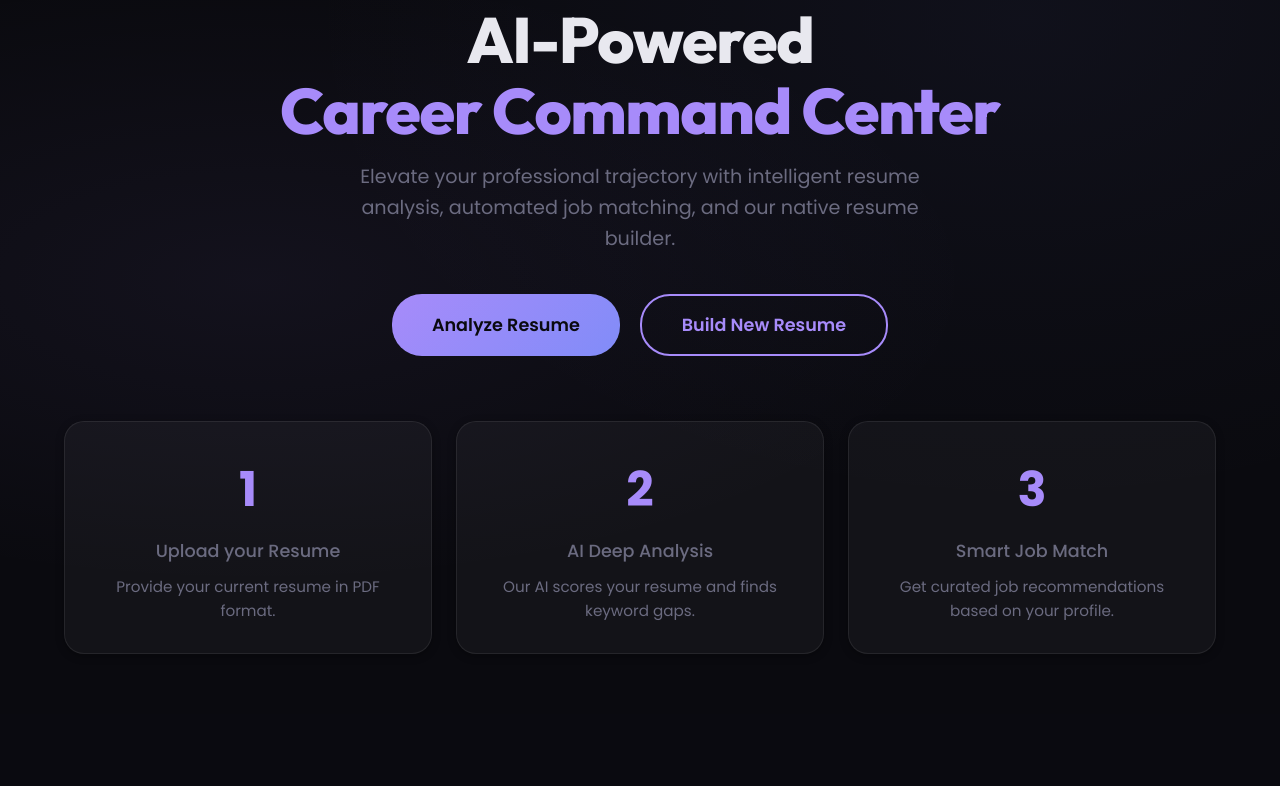
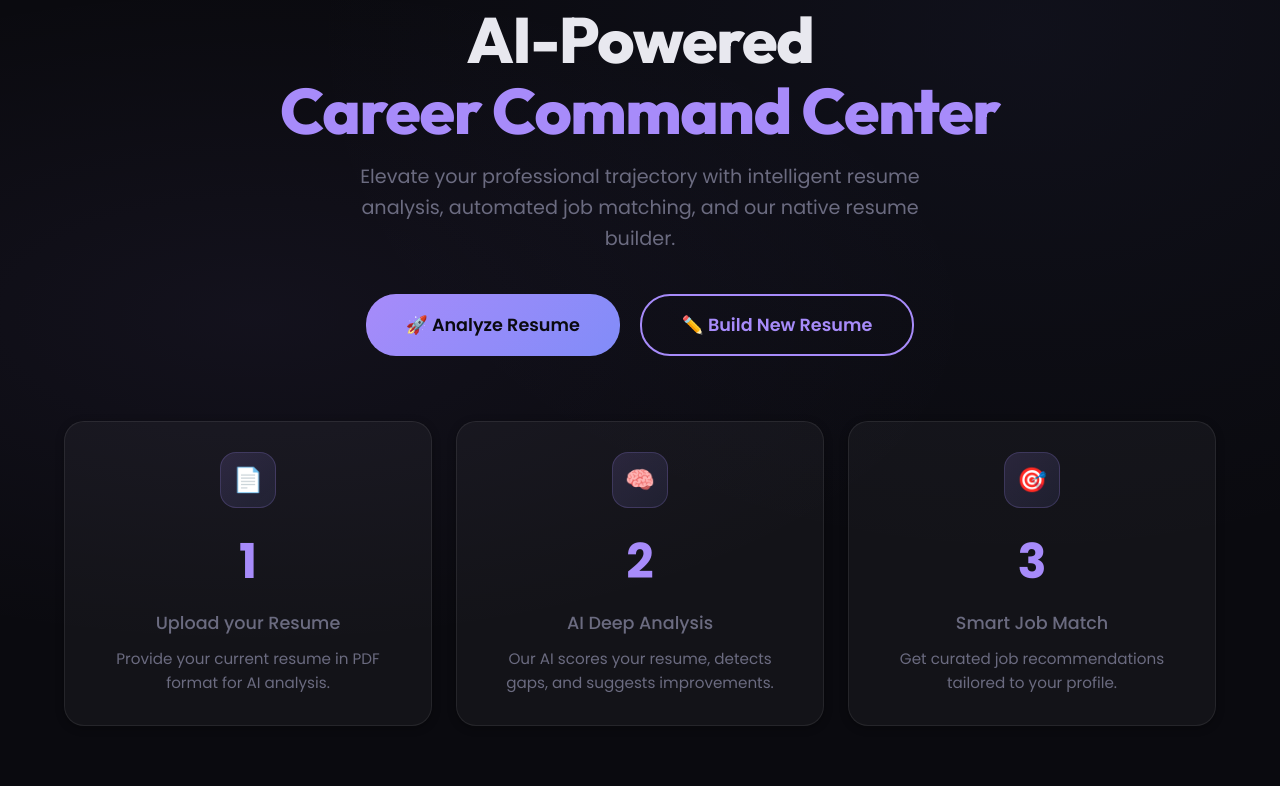
Before and after one commit to sury24-alt/Resume-Analyzer, a Flask app: page / in a window 1280 px wide. Shown: the part 154-940 px from the top of the page. Before the commit the page ends 808 px from the top, so only its background shows below. Run offline with Flask 3, Linux system fonts and the light colour scheme.

Commit message:
fix: drag-drop upload, toast notifications, dashboard icons, color picker & upgrade README

```diff
--- /dev/null
+++ b/requirements.txt
@@ -0,0 +1,4 @@
+flask
+groq
+PyPDF2
+python-dotenv
--- a/templates/index.html
+++ b/templates/index.html
@@ -133,6 +133,49 @@
 
         .hidden { display: none !important; }
 
+        /* Toast Notification */
+        .toast {
+            position: fixed; top: 80px; right: 24px; z-index: 9999;
+            padding: 16px 24px; border-radius: var(--radius-sm);
+            font-weight: 500; font-size: 0.95rem;
+            backdrop-filter: blur(20px); border: 1px solid var(--border);
+            animation: slideIn 0.4s ease-out;
+            box-shadow: var(--shadow-lg);
+            max-width: 400px;
+        }
+        .toast.success { background: rgba(52,211,153,0.15); border-color: rgba(52,211,153,0.3); color: var(--success); }
+        .toast.error { background: rgba(248,113,113,0.15); border-color: rgba(248,113,113,0.3); color: var(--danger); }
+        .toast.info { background: rgba(167,139,250,0.15); border-color: rgba(167,139,250,0.3); color: var(--primary); }
+        @keyframes slideIn { from { opacity: 0; transform: translateX(30px); } to { opacity: 1; transform: translateX(0); } }
+
+        /* Upload zone drag-over state */
+        .upload-zone.drag-over {
+            border-color: var(--success) !important;
+            background: rgba(52,211,153,0.1) !important;
+            transform: scale(1.03);
+            box-shadow: 0 0 40px rgba(52,211,153,0.2);
+        }
+
+        /* Step card icons */
+        .step-icon {
+            width: 56px; height: 56px; border-radius: 16px;
+            display: flex; align-items: center; justify-content: center;
+            margin: 0 auto 16px; font-size: 1.5rem;
+            background: linear-gradient(135deg, rgba(167,139,250,0.15), rgba(129,140,248,0.1));
+            border: 1px solid rgba(167,139,250,0.2);
+        }
+
+        /* Animated gradient border for hero buttons */
+        .btn-outline-glow {
+            position: relative; overflow: hidden;
+        }
+        .btn-outline-glow::before {
+            content: ''; position: absolute; inset: 0;
+            background: linear-gradient(135deg, var(--primary), var(--accent), var(--success));
+            opacity: 0; transition: opacity 0.3s;
+        }
+        .btn-outline-glow:hover::before { opacity: 0.1; }
+
         /* HERO SECTION */
         .hero { min-height: 50vh; display: flex; flex-direction: column; align-items: center; justify-content: center; text-align: center; }
         .hero h1 { font-size: 4rem; margin-bottom: 16px; font-weight: 800; line-height: 1.1; letter-spacing: -0.02em; }
@@ -153,6 +196,7 @@
             transition: all 0.35s cubic-bezier(.4,0,.2,1);
             margin-bottom: 25px;
             cursor: pointer;
+            position: relative;
         }
         .upload-zone:hover {
             border-color: var(--primary);
@@ -160,7 +204,8 @@
             transform: scale(1.02);
             box-shadow: var(--glow);
         }
-        .upload-zone svg { stroke: var(--primary); margin-bottom: 20px; }
+        .upload-zone svg { stroke: var(--primary); margin-bottom: 20px; transition: transform 0.3s; }
+        .upload-zone:hover svg { transform: translateY(-4px); }
 
         .form-group {
             margin-bottom: 20px;
@@ -273,26 +318,29 @@
                 <h1>AI-Powered <br><span class="text-primary">Career Command Center</span></h1>
                 <p class="text-muted" style="font-size: 1.2rem; margin-bottom: 40px; max-width: 600px;">Elevate your professional trajectory with intelligent resume analysis, automated job matching, and our native resume builder.</p>
                 <div style="display: flex; gap: 20px; flex-wrap: wrap; justify-content: center;">
-                    <button class="btn" onclick="showPage('upload')" style="padding: 16px 40px; font-size: 1.1rem; border-radius: 30px;">Analyze Resume</button>
-                    <button class="btn" onclick="showPage('builder')" style="padding: 16px 40px; font-size: 1.1rem; background: transparent; color: var(--primary); border: 2px solid var(--primary); border-radius: 30px;">Build New Resume</button>
+                    <button class="btn" onclick="showPage('upload')" style="padding: 16px 40px; font-size: 1.1rem; border-radius: 30px;">🚀 Analyze Resume</button>
+                    <button class="btn btn-outline-glow" onclick="showPage('builder')" style="padding: 16px 40px; font-size: 1.1rem; background: transparent; color: var(--primary); border: 2px solid var(--primary); border-radius: 30px;">✏️ Build New Resume</button>
                 </div>
             </div>
 
             <div class="metrics-grid">
                 <div class="card glass metric-card">
+                    <div class="step-icon">📄</div>
                     <div class="metric-value">1</div>
                     <div class="metric-label">Upload your Resume</div>
-                    <p class="text-muted" style="margin-top:10px; font-size:0.95rem;">Provide your current resume in PDF format.</p>
+                    <p class="text-muted" style="margin-top:10px; font-size:0.95rem;">Provide your current resume in PDF format for AI analysis.</p>
                 </div>
                 <div class="card glass metric-card">
+                    <div class="step-icon">🧠</div>
                     <div class="metric-value">2</div>
                     <div class="metric-label">AI Deep Analysis</div>
-                    <p class="text-muted" style="margin-top:10px; font-size:0.95rem;">Our AI scores your resume and finds keyword gaps.</p>
+                    <p class="text-muted" style="margin-top:10px; font-size:0.95rem;">Our AI scores your resume, detects gaps, and suggests improvements.</p>
                 </div>
                 <div class="card glass metric-card">
+                    <div class="step-icon">🎯</div>
                     <div class="metric-value">3</div>
                     <div class="metric-label">Smart Job Match</div>
-                    <p class="text-muted" style="margin-top:10px; font-size:0.95rem;">Get curated job recommendations based on your profile.</p>
+                    <p class="text-muted" style="margin-top:10px; font-size:0.95rem;">Get curated job recommendations tailored to your profile.</p>
                 </div>
             </div>
         </main>
@@ -304,9 +352,9 @@
                 <div class="typewriter" id="typewriter"></div>
 
                 <input type="file" id="pdf-upload" accept=".pdf" style="display: none;" onchange="uploadPDF()">
-                <div class="upload-zone" onclick="document.getElementById('pdf-upload').click()">
+                <div class="upload-zone" id="upload-drop-zone" onclick="document.getElementById('pdf-upload').click()">
                     <svg width="64" height="64" viewBox="0 0 24 24" fill="none" stroke-width="1.5" stroke-linecap="round" stroke-linejoin="round"><path d="M21 15v4a2 2 0 0 1-2 2H5a2 2 0 0 1-2-2v-4"></path><polyline points="17 8 12 3 7 8"></polyline><line x1="12" y1="3" x2="12" y2="15"></line></svg>
-                    <p style="font-size: 1.1rem; font-weight: 500; margin-bottom: 8px;">Click to Upload Resume</p>
+                    <p style="font-size: 1.1rem; font-weight: 500; margin-bottom: 8px;">Drag & Drop or Click to Upload</p>
                     <p class="text-muted" style="font-size: 0.95rem;">PDF file up to 5MB</p>
                     <div id="upload-status" style="margin-top: 15px; color: var(--success); font-weight: 600;"></div>
                 </div>
@@ -378,7 +426,7 @@
 
                     <div class="form-group">
                         <label class="form-label">Accent Color</label>
-                        <input type="color" id="resume-color" value="#2563eb" style="width: 100%; height: 45px; border: none; padding: 0; cursor: pointer;">
+                        <input type="color" id="resume-color" value="#a78bfa" style="width: 100%; height: 45px; border: none; padding: 0; cursor: pointer; border-radius: 8px;">
                     </div>
 
                     <div class="form-group">
@@ -533,6 +581,49 @@
         typingEffect();
 
 
+        // Toast notification system
+        function showToast(message, type = 'info', duration = 4000) {
+            const toast = document.createElement('div');
+            toast.className = `toast ${type}`;
+            toast.textContent = message;
+            document.body.appendChild(toast);
+            setTimeout(() => {
+                toast.style.opacity = '0';
+                toast.style.transform = 'translateX(30px)';
+                toast.style.transition = 'all 0.3s';
+                setTimeout(() => toast.remove(), 300);
+            }, duration);
+        }
+
+        // Drag & Drop Setup
+        const dropZone = document.getElementById('upload-drop-zone');
+        if (dropZone) {
+            ['dragenter', 'dragover'].forEach(evt => {
+                dropZone.addEventListener(evt, (e) => {
+                    e.preventDefault(); e.stopPropagation();
+                    dropZone.classList.add('drag-over');
+                });
+            });
+            ['dragleave', 'drop'].forEach(evt => {
+                dropZone.addEventListener(evt, (e) => {
+                    e.preventDefault(); e.stopPropagation();
+                    dropZone.classList.remove('drag-over');
+                });
+            });
+            dropZone.addEventListener('drop', (e) => {
+                const files = e.dataTransfer.files;
+                if (files.length > 0) {
+                    const file = files[0];
+                    if (file.name.endsWith('.pdf')) {
+                        document.getElementById('pdf-upload').files = files;
+                        uploadPDF();
+                    } else {
+                        showToast('Please upload a PDF file only.', 'error');
+                    }
+                }
+            });
+        }
+
         // Application Logic
         async function uploadPDF() {
             const fileInput = document.getElementById("pdf-upload");
@@ -544,7 +635,7 @@
 
             const file = fileInput.files[0];
             statusDiv.style.color = "var(--text-main)";
-            statusDiv.innerText = "Extracting text from PDF...";
+            statusDiv.innerText = "⏳ Extracting text from PDF...";
 
             const formData = new FormData();
             formData.append("file", file);
@@ -559,25 +650,28 @@
                 if (data.error) {
                     statusDiv.style.color = "var(--danger)";
                     statusDiv.innerText = data.error;
+                    showToast(data.error, 'error');
                 } else {
                     currentResumeText = data.text;
                     statusDiv.style.color = "var(--success)";
-                    statusDiv.innerText = `Successfully loaded: ${file.name} \n(${currentResumeText.length} characters)`;
+                    statusDiv.innerText = `✅ Loaded: ${file.name} (${currentResumeText.length} chars)`;
+                    showToast(`Resume "${file.name}" uploaded successfully!`, 'success');
                 }
             } catch (e) {
                 statusDiv.style.color = "var(--danger)";
                 statusDiv.innerText = "Error uploading file. Make sure the server is running.";
+                showToast('Error uploading file. Is the server running?', 'error');
             }
         }
 
         async function analyzeResume() {
             const jobRole = document.getElementById("job-role").value;
             if (!currentResumeText) {
-                alert("Please upload a resume first.");
+                showToast("Please upload a resume first.", "error");
                 return;
             }
             if (!jobRole.trim()) {
-                alert("Please enter a target job role.");
+                showToast("Please enter a target job role.", "error");
                 return;
             }
 
@@ -602,14 +696,15 @@
 
                 const data = await response.json();
                 if (data.error) {
-                    alert(data.error);
+                    showToast(data.error, 'error');
                     showPage('upload');
                 } else {
                     resultBox.innerHTML = marked.parse(data.result);
                     resultBox.classList.remove("hidden");
+                    showToast('Analysis complete!', 'success');
                 }
             } catch (e) {
-                alert("Error analyzing resume.");
+                showToast('Error analyzing resume. Please try again.', 'error');
                 showPage('upload');
             } finally {
                 loader.classList.add("hidden");
@@ -618,7 +713,7 @@
 
         async function suggestJobs() {
             if (!currentResumeText) {
-                alert("Please upload a resume first in the Upload tab.");
+                showToast("Please upload a resume first.", "error");
                 showPage('upload');
                 return;
             }
@@ -643,13 +738,14 @@
 
                 const data = await response.json();
                 if (data.error) {
-                    alert(data.error);
+                    showToast(data.error, 'error');
                 } else {
                     resultBox.innerHTML = marked.parse(data.result);
+                    showToast('Job recommendations generated!', 'success');
                     resultBox.classList.remove("hidden");
                 }
             } catch (e) {
-                alert("Error suggesting jobs.");
+                showToast('Error suggesting jobs. Please try again.', 'error');
             } finally {
                 loader.classList.add("hidden");
             }
```
Also changed, not shown: README.md, 1 other file.
